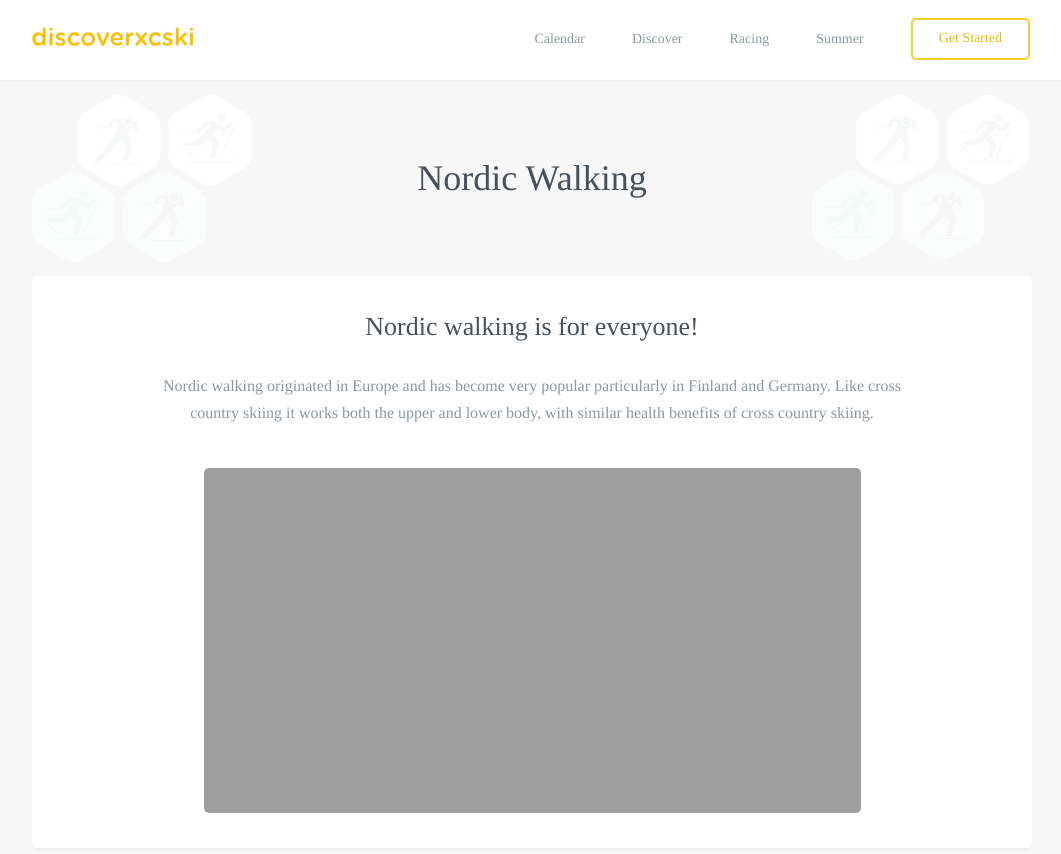
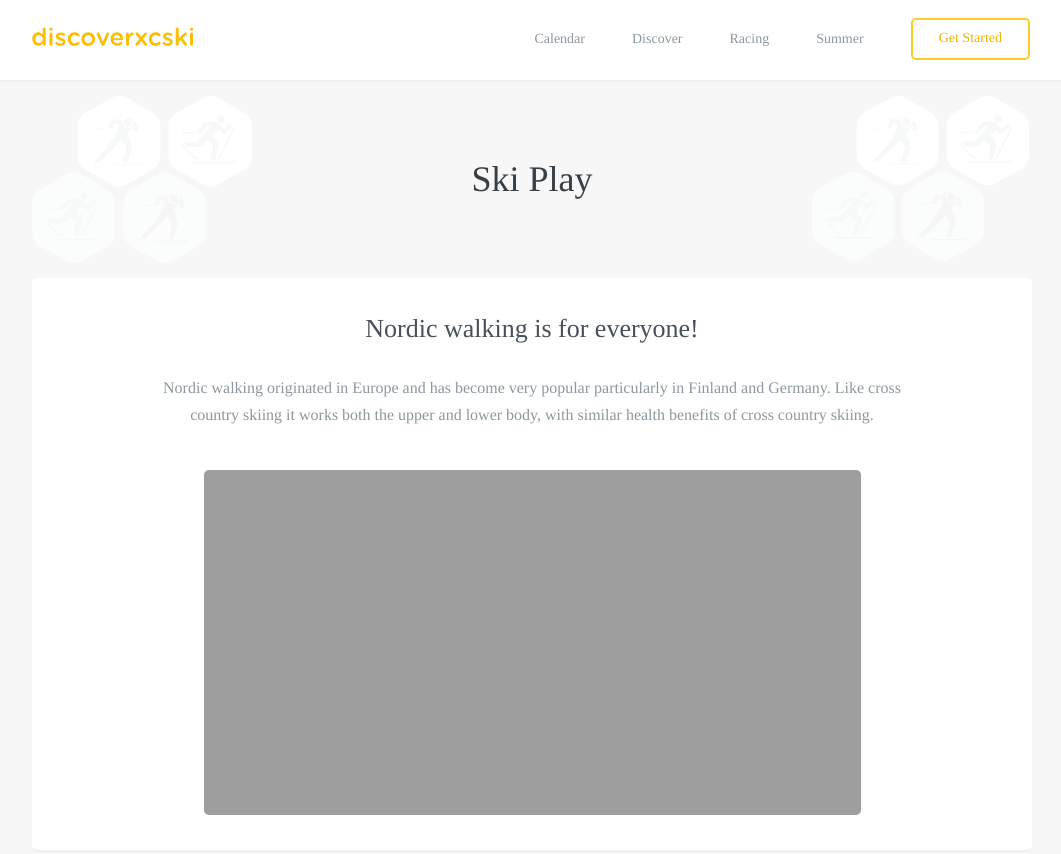
Before and after one commit to robcatto/robcatto.github.io, a Jekyll site: the page built from summer/nordic-walking/index.html, in a window 1280 px wide and 900 px high. Shown: the top 854 px of the window, without its empty margins (108-1169 px from the left). Built offline with Jekyll 4.4.1, drawn with Linux system fonts in a browser that asks for light colours; some web fonts are replaced; Markdown is read by kramdown in place of the engine named in the settings.

Commit message:
Update index.html

```diff
--- a/summer/nordic-walking/index.html
+++ b/summer/nordic-walking/index.html
@@ -3,7 +3,7 @@ layout: default
 ---
 
 
-        <div id="headerarea" class="feature_header" style="background-color: #54ACD2;">
+        <div id="headerarea" style="margin-bottom: 0px;">
             <div class="header__logo--wrap">
                 <div class="mobile__logos--left"></div>
                 <div class="mobile__logos--right"></div>
@@ -12,26 +12,10 @@ layout: default
             </div>
 
             <section>
-                   <svg width="84px" height="102px" viewBox="0 0 71 52" version="1.1" xmlns="http://www.w3.org/2000/svg" xmlns:xlink="http://www.w3.org/1999/xlink" xmlns:sketch="http://www.bohemiancoding.com/sketch/ns">
-                                <!-- Generator: Sketch 3.3.2 (12043) - http://www.bohemiancoding.com/sketch -->
-                                        <title>Club Racing</title>
-                                        <desc>Created with Sketch.</desc>
-                                        <defs></defs>
-                                        <g id="Page-1" stroke="none" stroke-width="1" fill="none" fill-rule="evenodd" sketch:type="MSPage">
-                                            <g id="Group-Copy-2" sketch:type="MSLayerGroup" fill="#FFFFFF">
-                                                <path d="M0,50.0106061 L1.99467814e-15,18.5742424 C1.99467814e-15,18.5742424 10.3902439,4.33333347 14.5977515,1.73333333 C16.602726,0.494373263 34.6341463,0.866666667 34.6341463,0.866666667 C34.6341463,0.866666667 54.2613595,0.372293338 56.1451982,1.73333333 C59.7439024,4.33333333 70.7429497,18.5742424 70.7429497,18.5742424 L70.7429497,51.1333333 L57.2681021,51.1333333 L57.2681021,23.0651515 L50.5306784,15.2060606 L20.2122713,15.2060606 L13.4748476,23.0651515 L13.4748476,51.1333333 L0,51.1333333 L0,50.0106061 Z" id="Path-2040" sketch:type="MSShapeGroup"></path>
-                                                <rect id="Rectangle-264" sketch:type="MSShapeGroup" x="0" y="37.6606061" width="13.4748476" height="13.4727273"></rect>
-                                                <rect id="Rectangle-264-Copy" sketch:type="MSShapeGroup" x="57.2681021" y="37.6606061" width="13.4748476" height="13.4727273"></rect>
-                                            </g>
-                                        </g>
-                                </svg>
-                <h1 class="feature_heading" style="color: white;">Nordic Walking</h1>
-                <h2 class="feature_subheading">Club events cater for all ages and all abilities</h2>
+                <h1>Ski Play</h1>
             </section>
+        </div>
 
-
-
-        </div>
         <div id="page__content--wrap">
             <div class="page__content">
 
```
